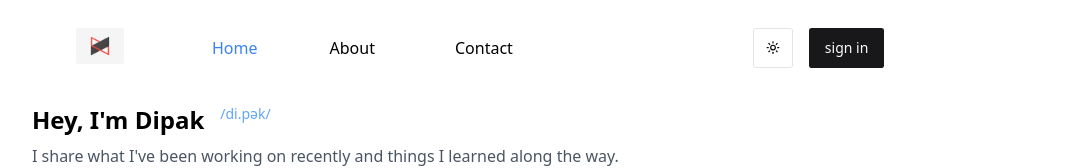
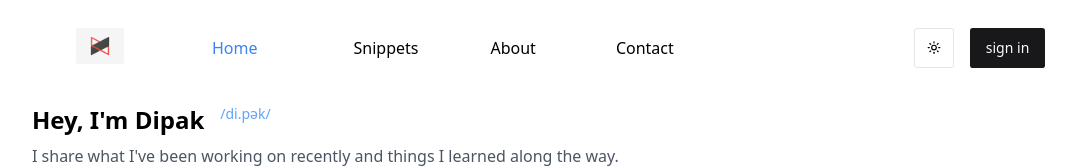
Before and after one commit to DipakKhade/dipakkhade18, a Next.js app: page / in a window 1280 px wide. Shown: the top 168 px of the page, without its empty margins (164-1240 px from the left). Built offline with nearby package versions, Linux system fonts and the light colour scheme; no server answers.

Commit message:
snippets added to nav

```diff
--- a/components/Header.tsx
+++ b/components/Header.tsx
@@ -27,6 +27,9 @@ const Header: FC<HeaderProps> = () => {
           <li className="text-blue-500 cursor-pointer pt-2 ml-20">
             <Link href={"/"}>Home</Link>
           </li>
+          <li className="hover:text-blue-500 cursor-pointer pt-2 ml-12">
+            <Link href={"https://dipakcodesnippets.vercel.app/"}>Snippets</Link>
+          </li>
           <li className="hover:text-blue-500 cursor-pointer pt-2 ml-6">
             <Link href={"https://dipakkhade-dev.vercel.app/"}>About</Link>
           </li>
@@ -51,6 +54,7 @@ const Header: FC<HeaderProps> = () => {
               </DropdownMenuItem>
 
               <DropdownMenuSeparator />
+              <DropdownMenuItem><Link href={'https://dipakcodesnippets.vercel.app/'}>Snippets</Link></DropdownMenuItem>
               <DropdownMenuItem><Link href={'https://dipakkhade-dev.vercel.app/'}>About</Link></DropdownMenuItem>
               <DropdownMenuItem><Link href={'https://dipakkhade-dev.vercel.app/contact'}>Contact</Link></DropdownMenuItem>
             </DropdownMenuContent>
```
